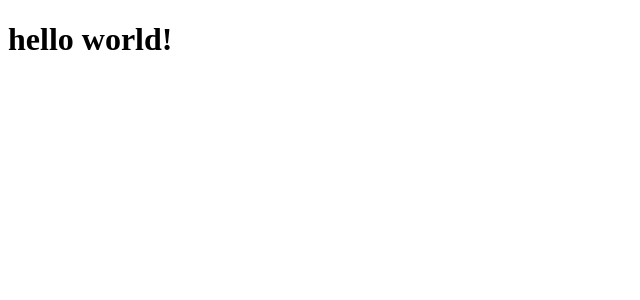
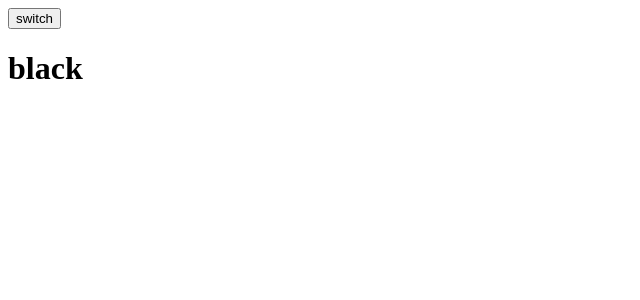
Before and after one commit to felipe-AGomes/calculadora-react, a React (Vite) app: page / in a window 1280 px wide. Shown: the top 300 px of the page, without its empty margins (0-640 px from the left). Built offline with nearby package versions, Linux system fonts and the light colour scheme.

Commit message:
Created ThemeContext

```diff
--- a/src/App.tsx
+++ b/src/App.tsx
@@ -1,8 +1,13 @@
+import useThemeContext from './hooks/useThemeContext';
+
 function App() {
+	const { theme, toggleTheme } = useThemeContext();
+
 	return (
 		<>
+			<button onClick={toggleTheme}>switch</button>
 			<div>
-				<h1>hello world!</h1>
+				<h1>{theme}</h1>
 			</div>
 		</>
 	);
--- /dev/null
+++ b/src/components/ThemeContextProvider/ThemeContextProvider.tsx
@@ -0,0 +1,20 @@
+import React, { useState } from 'react';
+import ThemeContext from '../../contexts/ThemeContext';
+
+type Props = {
+	children: React.ReactNode;
+};
+
+export default function ThemeContextProvider({ children }: Props) {
+	const [theme, setTheme] = useState<'black' | 'white'>('black');
+
+	function toggleTheme() {
+		setTheme(theme === 'white' ? 'black' : 'white');
+	}
+
+	return (
+		<ThemeContext.Provider value={{ theme, toggleTheme }}>
+			{children}
+		</ThemeContext.Provider>
+	);
+}
--- /dev/null
+++ b/src/contexts/ThemeContext.ts
@@ -0,0 +1,10 @@
+import { createContext } from 'react';
+
+type ThemeContextProps = {
+	theme: string;
+	toggleTheme: () => void;
+};
+
+const ThemeContext = createContext<ThemeContextProps | undefined>(undefined);
+
+export default ThemeContext;
--- /dev/null
+++ b/src/hooks/useThemeContext.ts
@@ -0,0 +1,14 @@
+import { useContext } from 'react';
+import ThemeContext from '../contexts/ThemeContext';
+
+export default function useThemeContext() {
+	const context = useContext(ThemeContext);
+
+	if (!context) {
+		throw new Error(
+			'useThemeContext deve ser utilizado dentro de um ThemeContextProvider',
+		);
+	}
+
+	return context;
+}
--- a/src/main.tsx
+++ b/src/main.tsx
@@ -2,9 +2,12 @@ import React from 'react';
 import ReactDOM from 'react-dom/client';
 import App from './App.tsx';
 import './index.css';
+import ThemeContextProvider from './components/ThemeContextProvider/ThemeContextProvider.tsx';
 
 ReactDOM.createRoot(document.getElementById('root') as HTMLElement).render(
 	<React.StrictMode>
-		<App />
+		<ThemeContextProvider>
+			<App />
+		</ThemeContextProvider>
 	</React.StrictMode>,
 );
```
Also changed, not shown: src/components/Calculator/Calculator.css (added), src/components/Calculator/Calculator.tsx (added), src/components/CalculatorButton/CalculatorButton.css (added), src/components/CalculatorButton/CalculatorButton.tsx (added), src/components/CalculatorDisplay/CalculatorDisplay.css (added), src/components/CalculatorDisplay/CalculatorDisplay.tsx (added), src/components/ThemeContextProvider/ThemeContextProvider.css (added).
